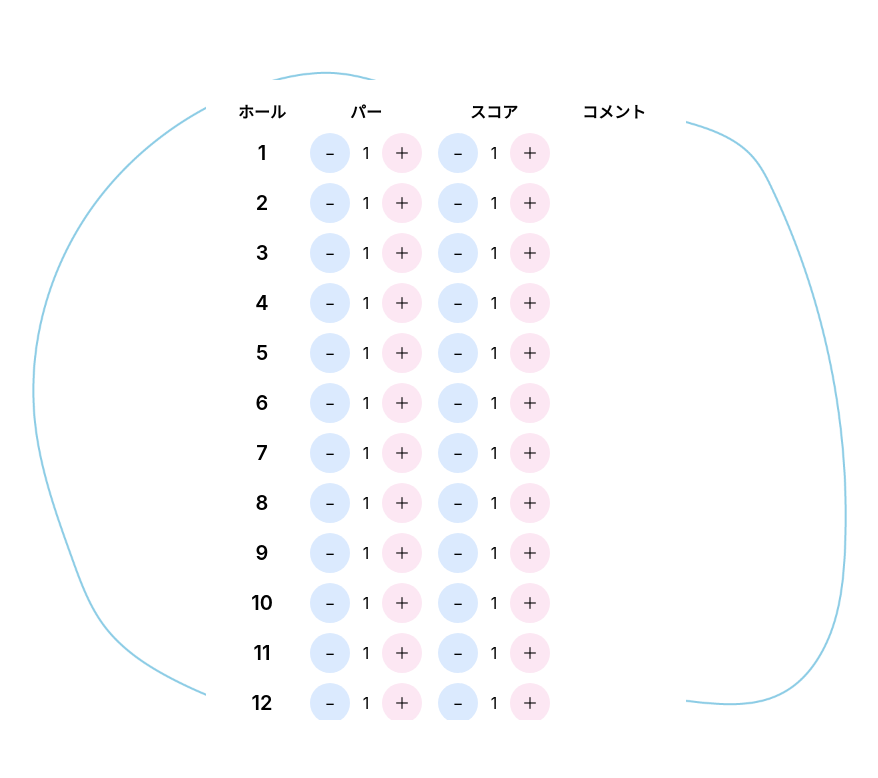
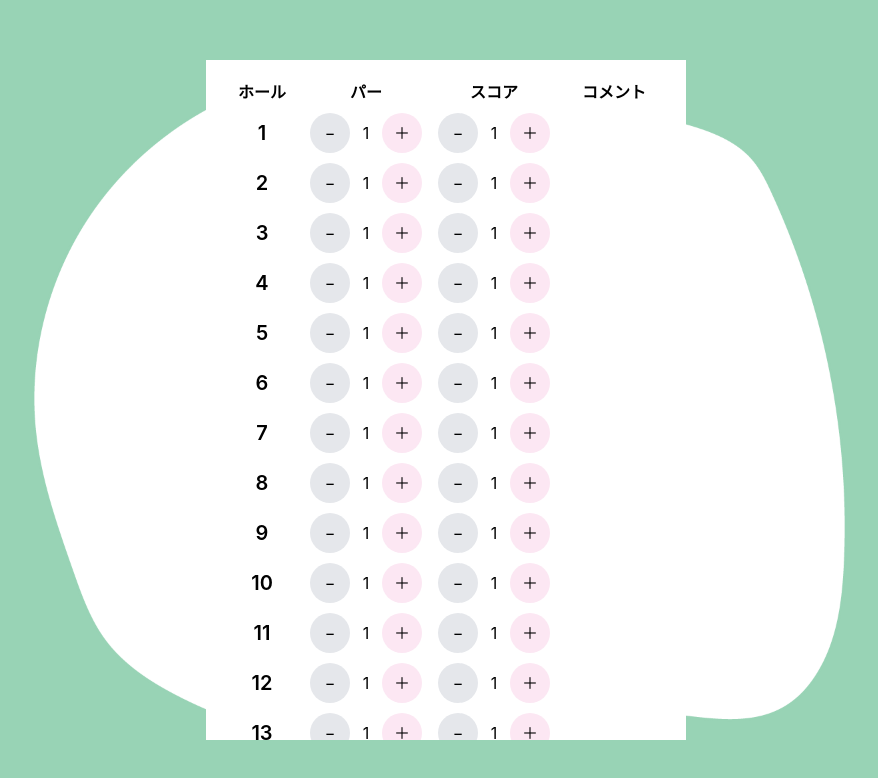
Before and after one commit to Ryuki-4648/birdies-golf, a React (Create React App) app in the folder birdies/: page / in a window 1280 px wide. Shown: the top 778 px of the page, without its empty margins (194-1072 px from the left). Built offline with nearby package versions, Linux system fonts and the light colour scheme.

Commit message:
パーとスコアのボタンは1より下回ったら押せないようにする

```diff
--- a/birdies/src/App.css
+++ b/birdies/src/App.css
@@ -6,14 +6,12 @@
   text-align: center;
   height: 100vh;
   overflow: hidden;
+  background-color: #98d3b5;
 }
 
 .App-logo {
   height: 40vmin;
   pointer-events: none;
-}
-
-.App-header {
 }
 
 .App-link {
@@ -30,15 +28,10 @@
 }
 
 .box {
-  background-color: #fff;
-  overflow-y: scroll;
-  position: absolute;
-  top: 50%;
-  left: 50%;
   transform: translate(-50%, -50%);
 }
 .wrap {
-  height: 80vh;
+  height: 85vh;
   width: 480px;
 }
 
--- a/birdies/src/App.tsx
+++ b/birdies/src/App.tsx
@@ -81,11 +81,13 @@ function App() {
     }
   };
   const parCountsChange = (index: number, value: number) => {
+    if (parCounts[index] < 1) return;
     const newParCount = [...parCounts]; // parCounts配列をコピー　新しい配列の作成
     newParCount[index] += value; // 新しい配列のindex番目にvalueを足す
     setParCounts(newParCount);
   };
   const scoreCountsChange = (index: number, value: number) => {
+    if (scoreCounts[index] < 1) return;
     const newScoreCount = [...scoreCounts];
     newScoreCount[index] += value;
     setScoreCounts(newScoreCount);
@@ -99,8 +101,13 @@ function App() {
           <td className="w-32">
             <div className="flex items-center justify-center">
               <button
-                className="text-md h-10 w-10 cursor-pointer rounded-full bg-blue-100"
+                className={`text-md h-10 w-10 cursor-pointer rounded-full ${
+                  parCounts[i] < 2
+                    ? "cursor-not-allowed bg-gray-200"
+                    : "bg-blue-100"
+                }`}
                 onClick={(event) => parCountsChange(i, -i)}
+                disabled={parCounts[i] <= 1}
               >
                 −
               </button>
@@ -116,8 +123,13 @@ function App() {
           <td className="w-32">
             <div className="flex items-center justify-center p-1">
               <button
-                className="text-md h-10 w-10 cursor-pointer rounded-full bg-blue-100"
+                className={`text-md h-10 w-10 cursor-pointer rounded-full ${
+                  scoreCounts[i] < 2
+                    ? "cursor-not-allowed bg-gray-200"
+                    : "bg-blue-100"
+                }`}
                 onClick={(event) => scoreCountsChange(i, -1)}
+                disabled={scoreCounts[i] <= 1}
               >
                 −
               </button>
@@ -145,7 +157,7 @@ function App() {
       <header className="App-header">
         {/* <img src={logo} className="App-logo" alt="logo" /> */}
       </header>
-      <div className="box">
+      <div className="box absolute left-1/2 top-1/2 z-10 overflow-y-scroll bg-white">
         <div className="wrap p-4">
           <table className="w-full">
             <thead>
@@ -181,7 +193,7 @@ function App() {
       <img
         src="./bg01.png"
         alt=""
-        className="bg01 absolute left-1/2 top-1/2 -z-10 w-4/6"
+        className="bg01 z-1 absolute left-1/2 top-1/2 w-4/6"
       />
     </div>
   );
```
Also changed, not shown: birdies/public/bg01.png.
